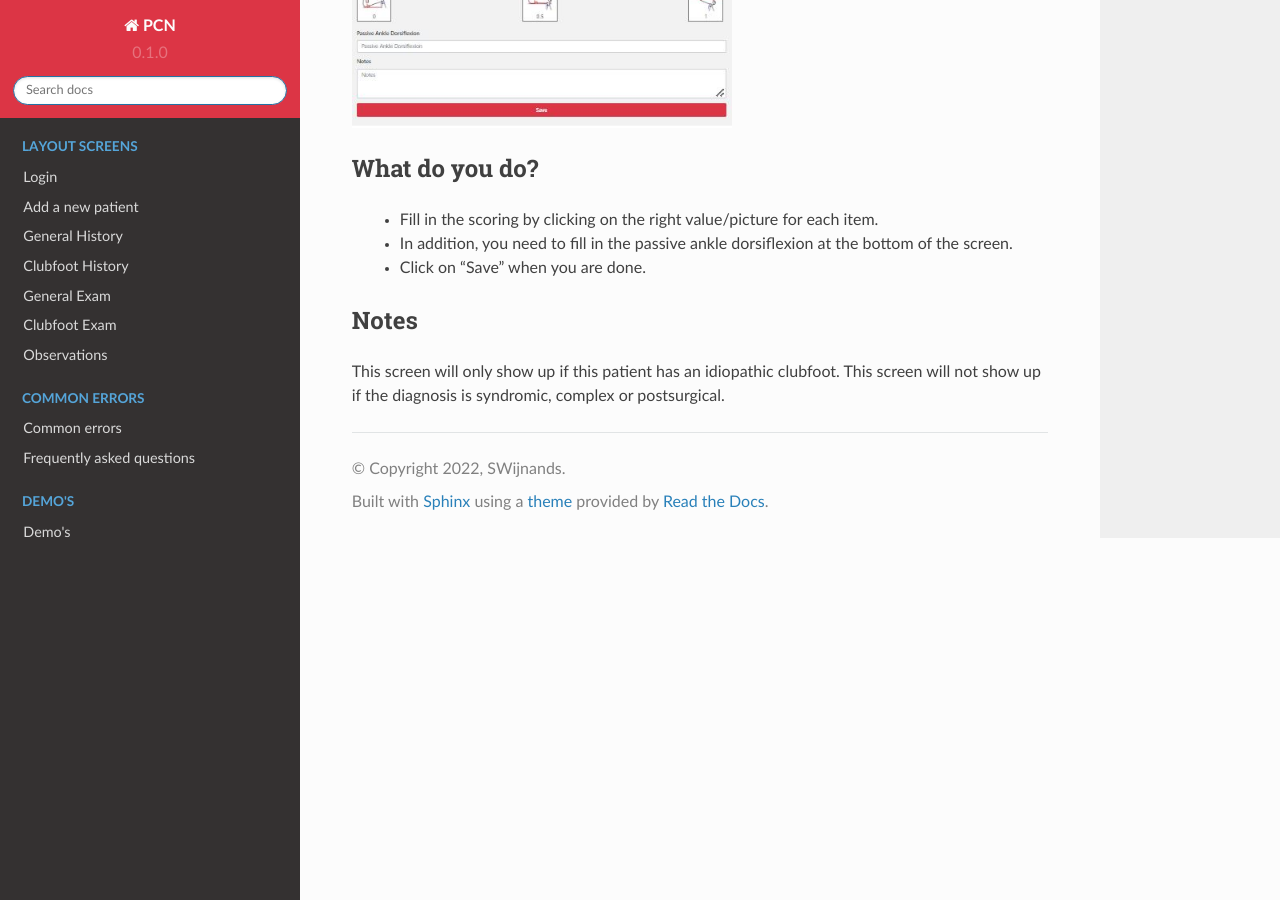
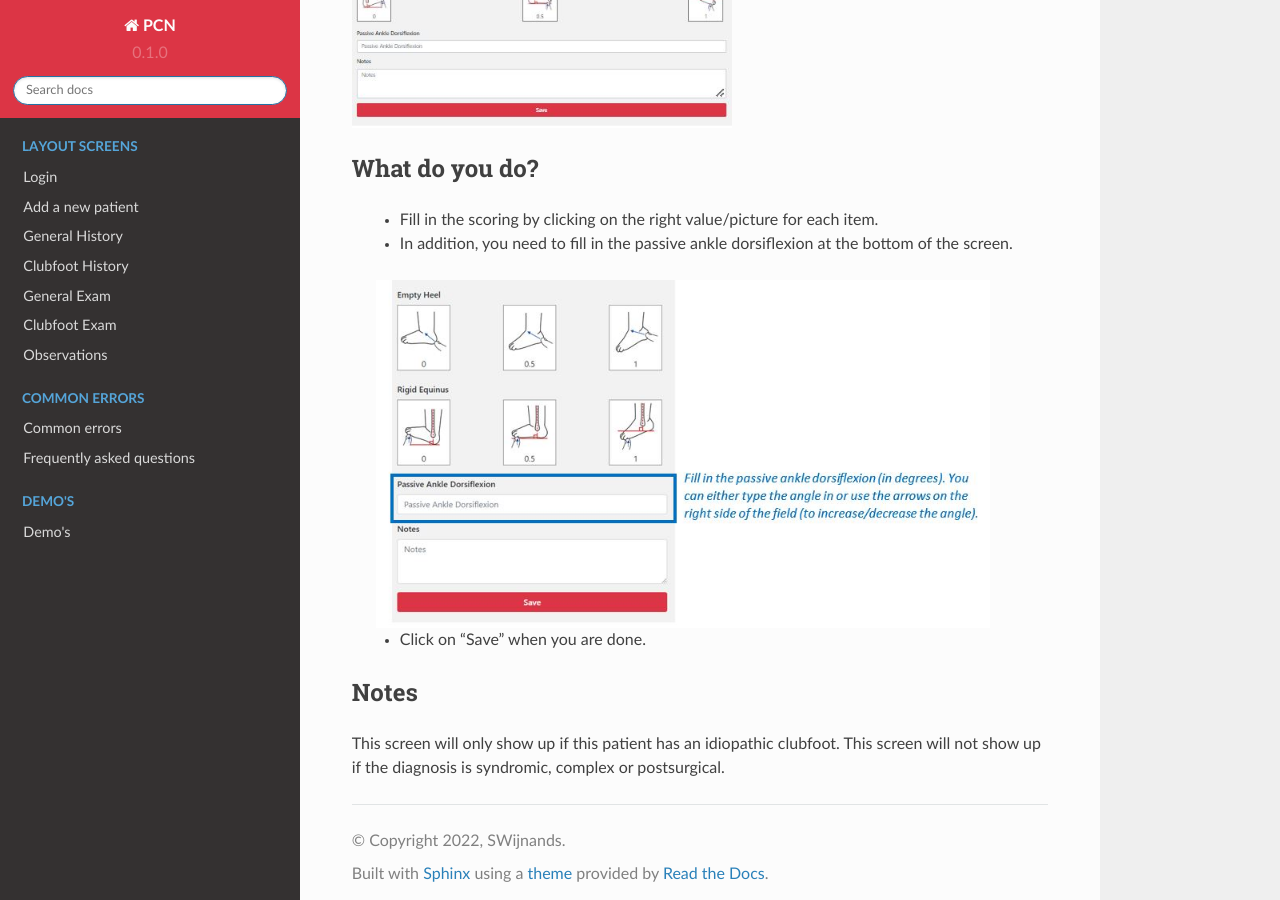
Before and after one commit to SWijnands01/PCN, a Sphinx documentation site: the page built from docs/source/ScoringScreen.rst, in a window 1280 px wide and 900 px high, scrolled down 612 px. Built offline with Sphinx 7.4.7 and the Read the Docs theme 2.0.0, drawn with Linux system fonts in a browser that asks for light colours.

Commit message:
Update ScoringScreen.rst

```diff
--- a/docs/source/ScoringScreen.rst
+++ b/docs/source/ScoringScreen.rst
@@ -16,6 +16,9 @@ What do you do?
 
   - In addition, you need to fill in the passive ankle dorsiflexion at the bottom of the screen.
 
+  .. image:: images/Scores_1.JPG
+   :scale: 80 %
+
   - Click on “Save” when you are done.
 
 
```
